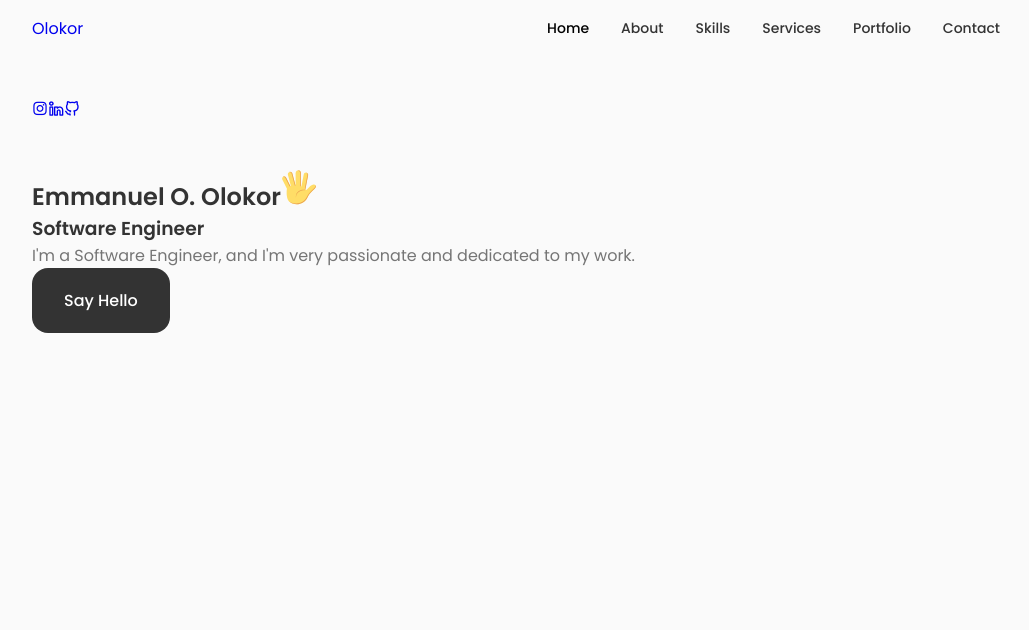
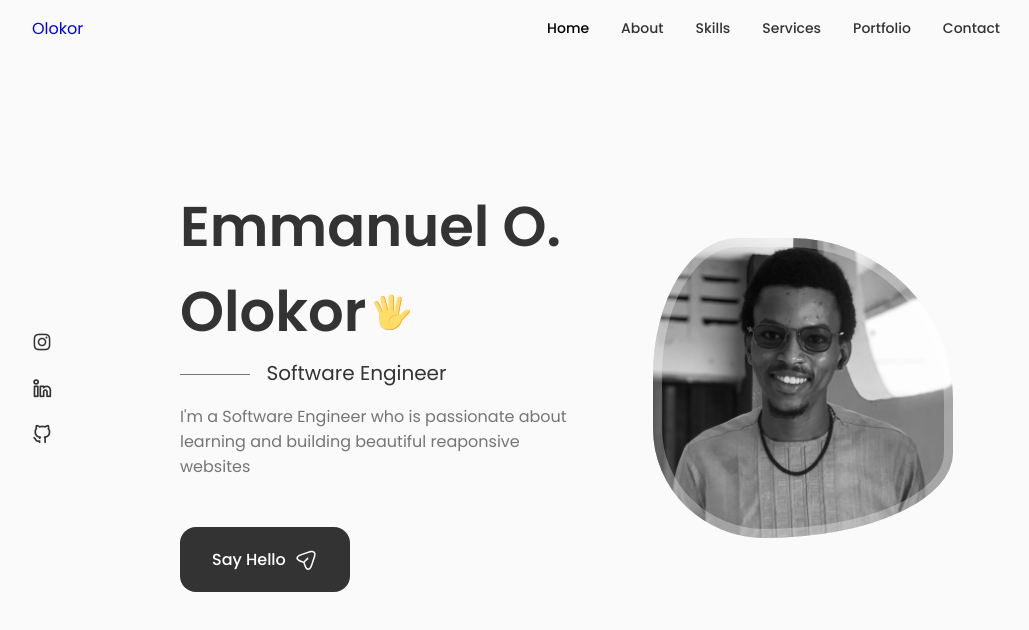
Before and after one commit to Nixhazel/React-Portfolio-V1, a React (Create React App) app in the folder portfolio/: page / in a window 1280 px wide. Shown: the top 630 px of the page, without its empty margins (124-1153 px from the left). Built offline with nearby package versions, Linux system fonts and the light colour scheme.

Commit message:
completed image animation

```diff
--- a/portfolio/src/components/header/header.css
+++ b/portfolio/src/components/header/header.css
@@ -16,7 +16,8 @@
     column-gap: 1rem;
 
 }
-.nav__logo,.nav__toggle{
+
+.nav__logo,.nav__toggle {
     color: var(--title-color);
     font-weight: var(--font-medium);
 }
--- a/portfolio/src/components/home/Data.jsx
+++ b/portfolio/src/components/home/Data.jsx
@@ -46,12 +46,26 @@
 			</h1>
 			<h3 className='home__subtitle'>Software Engineer</h3>
 			<p className='home__description'>
-				I'm a Software Engineer, and I'm very passionate and dedicated to my
-				work.
+				I'm a Software Engineer who is passionate about learning and
+				building beautiful reaponsive websites
 			</p>
 
 			<a href='#contact' className='button button--flex'>
 				Say Hello
+				<svg
+					class='button__icon'
+					xmlns='http://www.w3.org/2000/svg'
+					width='24'
+					height='24'
+					viewBox='0 0 24 24'
+					fill='none'>
+					<path
+						d='M14.2199 21.9352C13.0399 21.9352 11.3699 21.1052 10.0499 17.1352L9.32988 14.9752L7.16988 14.2552C3.20988 12.9352 2.37988 11.2652 2.37988 10.0852C2.37988 8.91525 3.20988 7.23525 7.16988 5.90525L15.6599 3.07525C17.7799 2.36525 19.5499 2.57525 20.6399 3.65525C21.7299 4.73525 21.9399 6.51525 21.2299 8.63525L18.3999 17.1252C17.0699 21.1052 15.3999 21.9352 14.2199 21.9352ZM7.63988 7.33525C4.85988 8.26525 3.86988 9.36525 3.86988 10.0852C3.86988 10.8052 4.85988 11.9052 7.63988 12.8252L10.1599 13.6652C10.3799 13.7352 10.5599 13.9152 10.6299 14.1352L11.4699 16.6552C12.3899 19.4352 13.4999 20.4252 14.2199 20.4252C14.9399 20.4252 16.0399 19.4352 16.9699 16.6552L19.7999 8.16525C20.3099 6.62525 20.2199 5.36525 19.5699 4.71525C18.9199 4.06525 17.6599 3.98525 16.1299 4.49525L7.63988 7.33525Z'
+						fill='var(--container-color)'></path>
+					<path
+						d='M10.11 14.7052C9.92005 14.7052 9.73005 14.6352 9.58005 14.4852C9.29005 14.1952 9.29005 13.7152 9.58005 13.4252L13.16 9.83518C13.45 9.54518 13.93 9.54518 14.22 9.83518C14.51 10.1252 14.51 10.6052 14.22 10.8952L10.64 14.4852C10.5 14.6352 10.3 14.7052 10.11 14.7052Z'
+						fill='var(--container-color)'></path>
+				</svg>
 			</a>
 		</div>
 	);
--- a/portfolio/src/components/home/home.css
+++ b/portfolio/src/components/home/home.css
@@ -0,0 +1,84 @@
+.home__content {
+    grid-template-columns: 116px repeat(2, 1fr);
+    padding-top: 5.5rem;
+    column-gap: 2rem;
+    align-items: center;
+}
+
+.home__social {
+    display: grid;
+    grid-template-columns: max-content;
+    row-gap: 1rem;
+}
+
+.home__social-icon {
+    font-size: 1.25rem;
+    color: var(--title-color);
+}
+
+.home__social-icon:hover {
+    color: var(--title-color-dark);
+}
+
+.home__title {
+    font-size: var(--big-font-size);
+    margin-bottom: var(--mb-0-25);
+}
+
+.home__hand {
+    width: 38px;
+    height: 38px;
+    margin-left: 0.4rem;
+}
+
+.home__subtitle {
+    position: relative;
+    font-size: var(--h3-font-size);
+    padding-left: 5.4rem;
+    font-weight: var(--font-normal);
+    margin-bottom: var(--mb-1);
+}
+
+.home__subtitle::before {
+    content: '';
+    position: absolute;
+    width: 70px;
+    height: 1px;
+    background-color: var(--text-color);
+    left: 0;
+    top: 1rem;
+
+}
+
+.home__description {
+    max-width: 400px;
+    margin-bottom: var(--mb-3);
+}
+
+.home__img {
+    background: url(../../assets/profile.jpg);
+    background-repeat: no-repeat;
+    background-position: center;
+    background-size: cover;
+    box-shadow: inset 0 0 0 9px rgb(255 255 255 / 30%);
+    order: 1;
+    justify-self: center;
+    width: 300px;
+    height: 300px;
+    animation: profile__animate 8s ease-in-out infinite 1s;
+}
+
+
+@keyframes profile__animate {
+    0% {
+        border-radius: 60% 40% 30% 70%/60% 30% 70% 40%;
+    }
+
+    50% {
+        border-radius: 30% 60% 70% 40%/50% 60% 30% 40%;
+    }
+
+    100% {
+        border-radius: 60% 40% 30% 70%/60% 30% 70% 40%;
+    }
+}
```
Also changed, not shown: portfolio/src/assets/profile.jpg, portfolio/src/assets/profile2.jpg (added).
